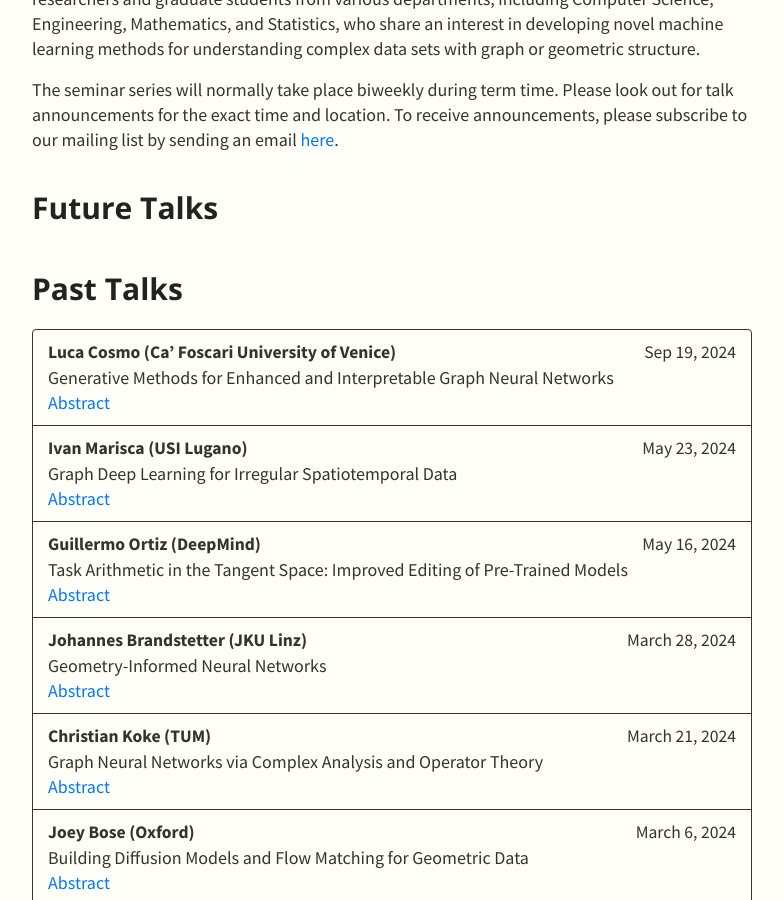
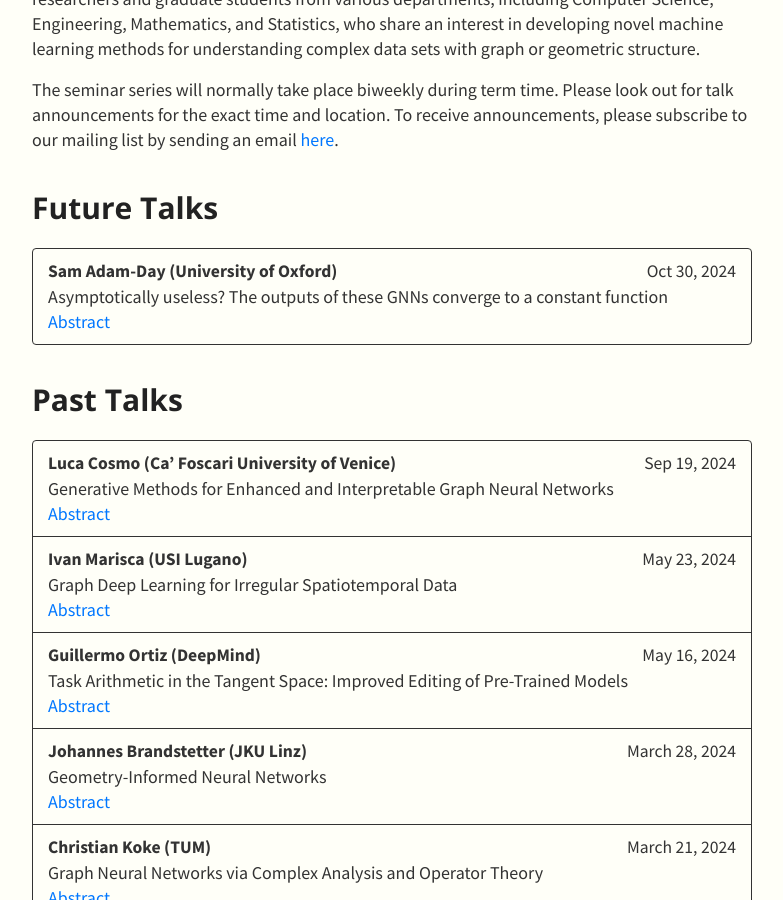
Before and after one commit to log-2/log-2.github.io, a Jekyll site: the page built from index.md, in a window 1280 px wide and 900 px high, scrolled down 281 px. Shown: the whole window, without its empty margins (248-1031 px from the left). Built offline with Jekyll 4.4.1, drawn with Linux system fonts in a browser that asks for light colours; nearby versions of some CDN libraries.

Commit message:
Update talks.yml

```diff
--- a/_data/talks.yml
+++ b/_data/talks.yml
@@ -1,5 +1,10 @@
 - type: Future Talks
   members:
+    - speaker: Sam Adam-Day (University of Oxford)
+      date: Oct 30, 2024
+      title: "Asymptotically useless? The outputs of these GNNs converge to a constant function"
+      abstract: "We study the asymptotic behaviour of GNN classifiers across a range of distributions and show that a wide class of models converge asymptotically almost surely to a constant function. This establishes a new uniform upper bound of the expressiveness of these architectures. The prominent features of our work are as follows. Our results are stated in terms of a new term language, which captures many message passing neural networks, transformer architectures, and arbitrary combinations of architectural variations, like skip connections and global readout. The distributions studied include the sparse Erdös–Rényi and Barabási–Albert models. These are closer to real-world distributions than those which have received the most attention in this area. The core of our theoretical work is an almost-sure quantifier elimination result, which is of independent interest."
+      bio: "https://samadamday.com/"
 
 
 - type: Past Talks
```
